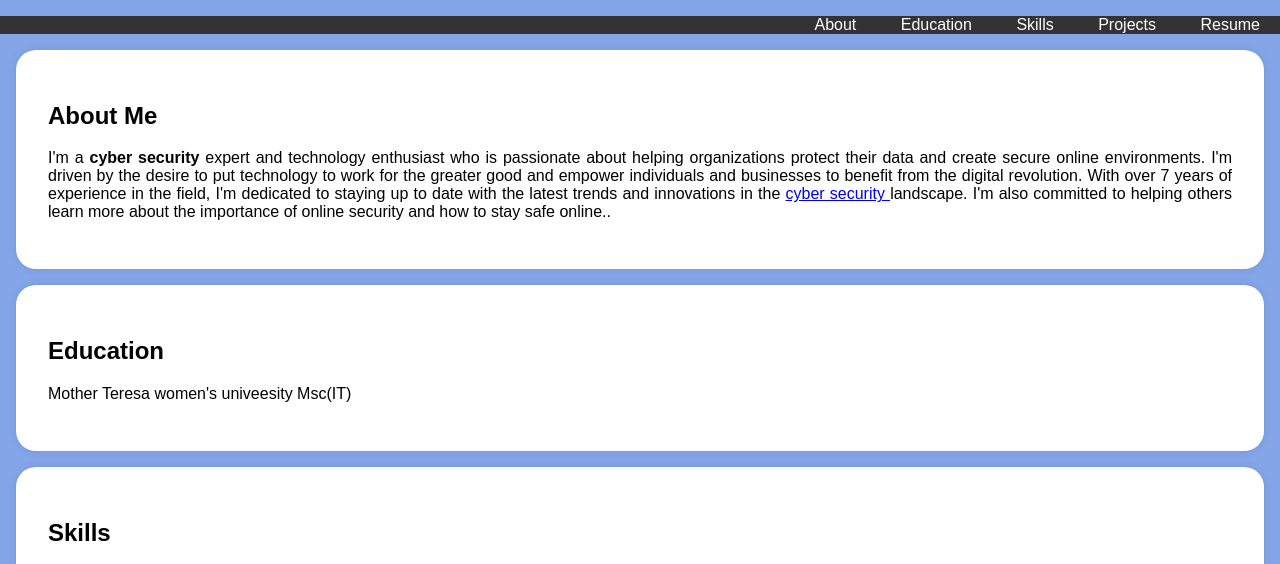
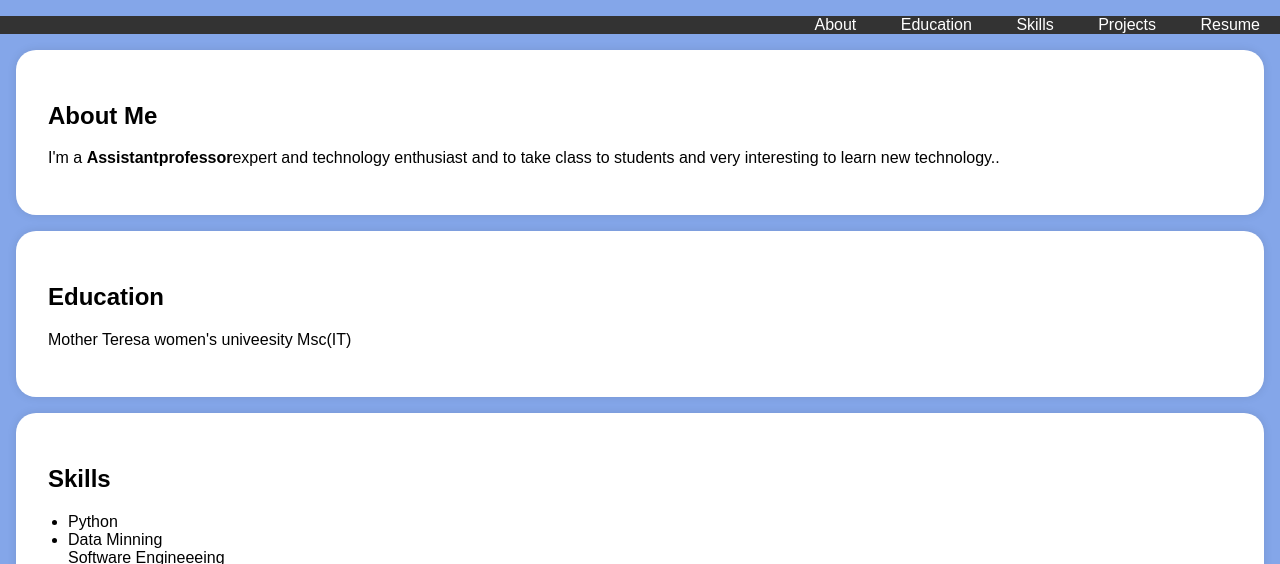
Before and after one commit to savithavenkatraman/SAVITHA, a plain HTML site: page index.html in a window 1280 px wide. Shown: the part 197-761 px from the top of the page. Drawn offline with Linux system fonts and the light colour scheme.

Commit message:
Update index.html

```diff
--- a/index.html
+++ b/index.html
@@ -115,7 +115,7 @@
     <section id="about">
         <div class="section-content">
             <h2>About Me</h2>
-            <p>I'm a <b>cyber security </b>expert and technology enthusiast who is passionate about helping organizations protect their data and create secure online environments. I'm driven by the desire to put technology to work for the greater good and empower individuals and businesses to benefit from the digital revolution. With over 7 years of experience in the field, I'm dedicated to staying up to date with the latest trends and innovations in the <a href="https://techtrainer20.github.io/git_con2/" traget="_target">cyber security </a> landscape. I'm also committed to helping others learn more about the importance of online security and how to stay safe online..</p>
+            <p>I'm a <b>Assistantprofessor</b>expert and technology enthusiast and to take class to students and very interesting to learn new technology..</p>
         </div>
     </section>
 
```
